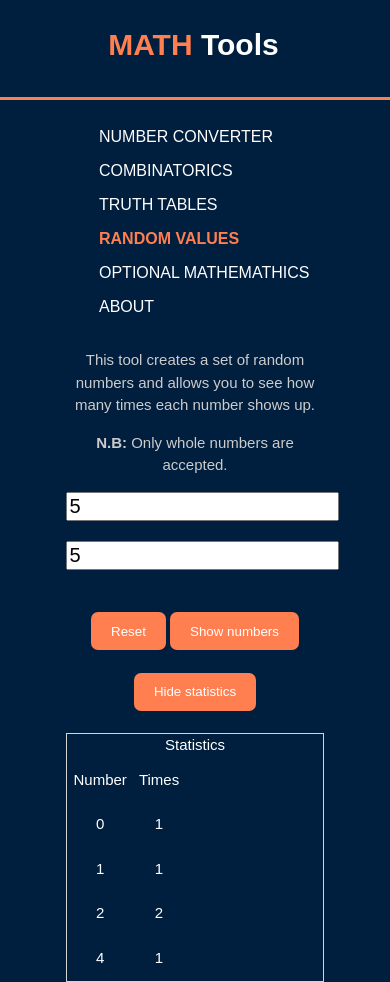
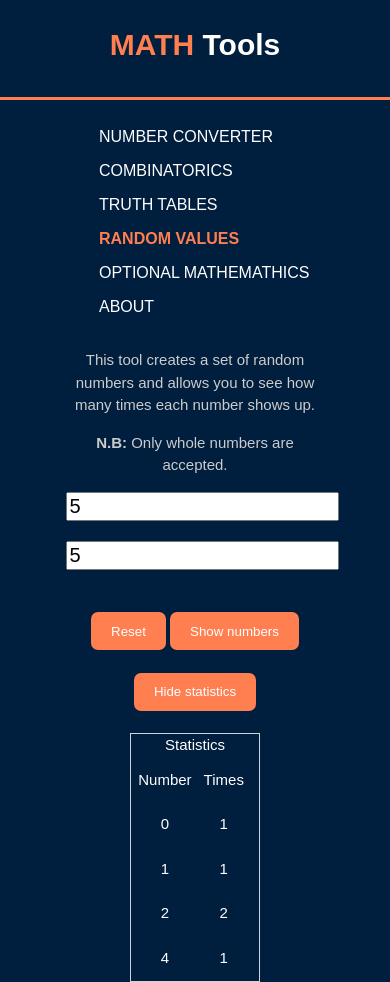
Before and after one commit to NamDoTri/DevBasicSkills2018-Team1, a plain HTML site: page math convert main page/randomvalues.html in a window 390 px wide. Both pictures are taken after typing "5", "5" into the empty fields and a click on the button "Generate". Drawn offline with Linux system fonts and the light colour scheme.

Commit message:
Small adjustments to Randomvalues layout and styling.

```diff
--- a/math convert main page/css/main.css
+++ b/math convert main page/css/main.css
@@ -110,7 +110,6 @@ a:hover::before
     /* Converter-1 */
 .wrapper
 {
-    display: inline-block;
     display: flex;
     flex-direction: row;
     justify-content: center;
@@ -230,9 +229,12 @@ input[type="string"]
     margin: auto;
     width: 83%;
 }
-#statsTable label
+#stats
 {
+    margin: auto;
     text-align: center;
+    align-content: center;
+    width: 15%;
 }
 .randomValues p
 {
@@ -288,10 +290,16 @@ footer
     #Combinations
     #result1,
     #result2,
-    .calculator
+    .calculator,
     {
         text-align: center;
         width: 99%;
+        align-content: center;
+    }
+    #stats
+    {
+        text-align: center;
+        width: 50%;
         align-content: center;
     }
     .truthtable_p
```
